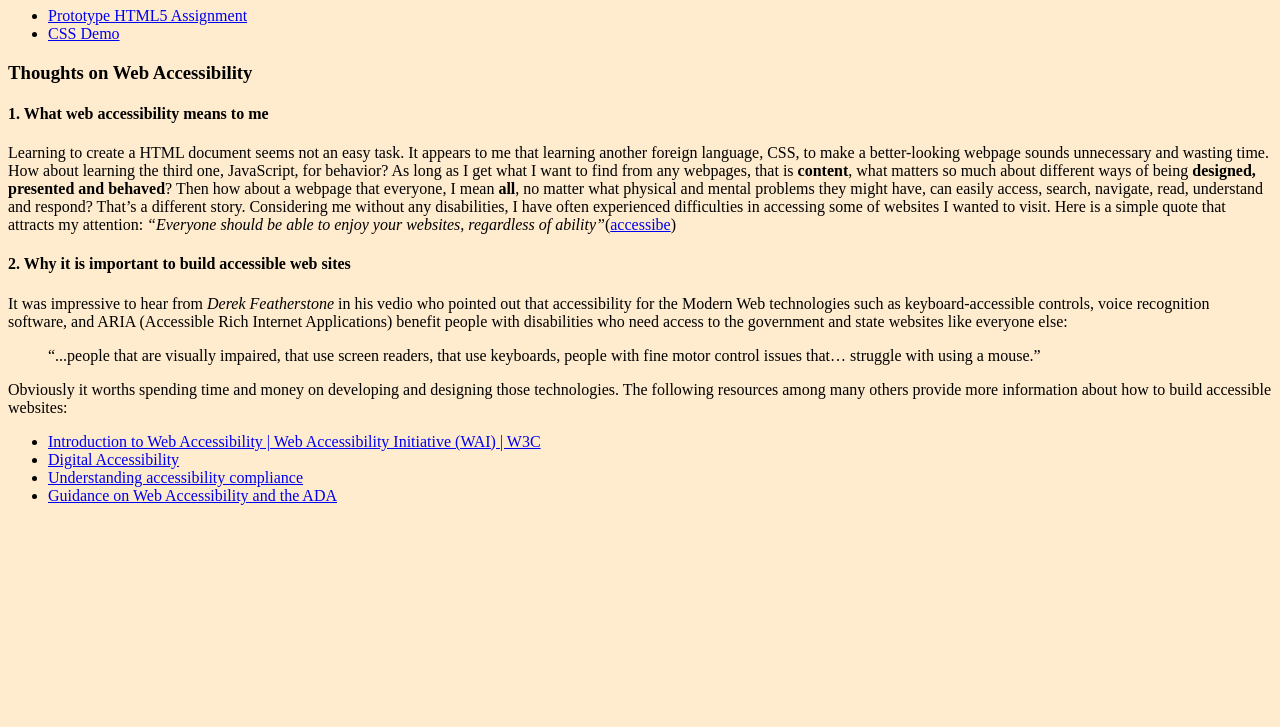
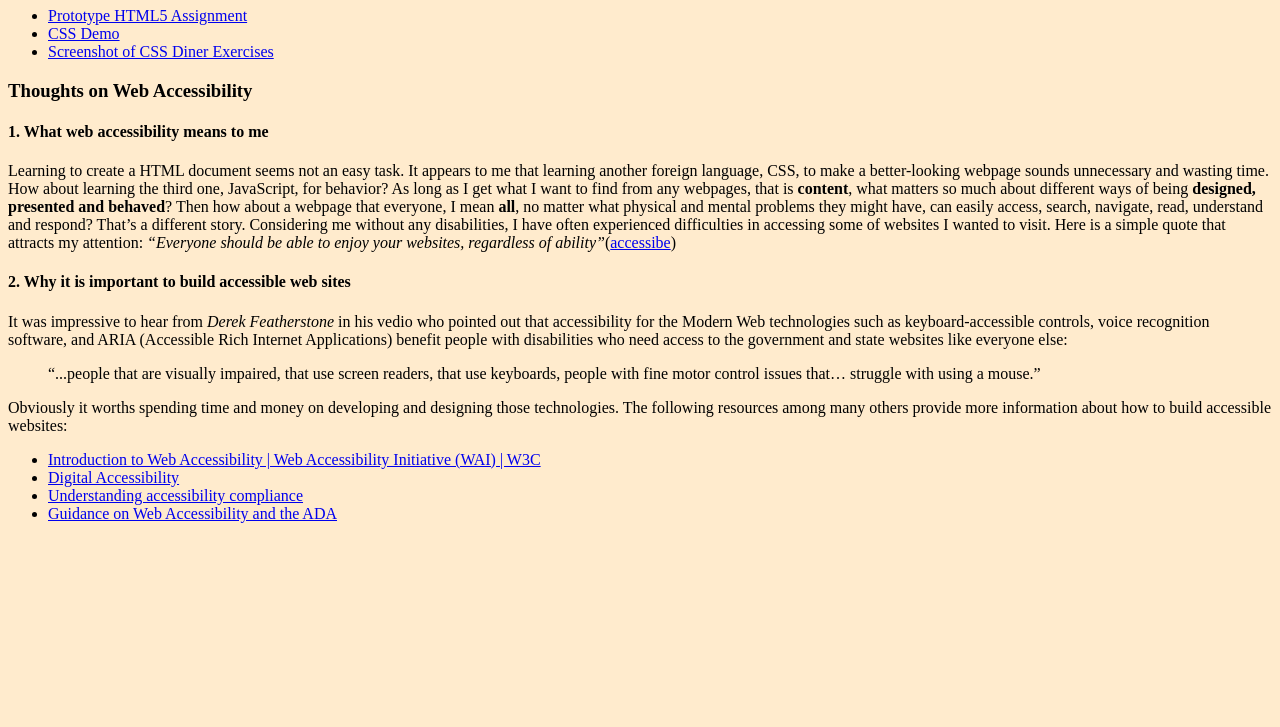
Before and after one commit to kson115/ifsc-1310, a plain HTML site: page index.html in a window 1280 px wide. Shown: the part 73-800 px from the top of the page. Drawn offline with Linux system fonts and the light colour scheme.

Commit message:
CSS Diner Exercises Screenshot linked

```diff
--- a/index.html
+++ b/index.html
@@ -17,7 +17,7 @@
     <ul>
       <li><a href="prototype/index.html"> Prototype HTML5 Assignment</a></li>
       <li><a href="css-demo/index.html">CSS Demo </a></li>
-
+      <li><a href="css-demo/assets/img/Screenshot_5-10-2024_235140_flukeout.github.io.jpeg">Screenshot of CSS Diner Exercises</a></li>
     </ul>
 
     <header>
```
Also changed, not shown: css-demo/assets/img/Screenshot_5-10-2024_235140_flukeout.github.io.jpeg (added).
